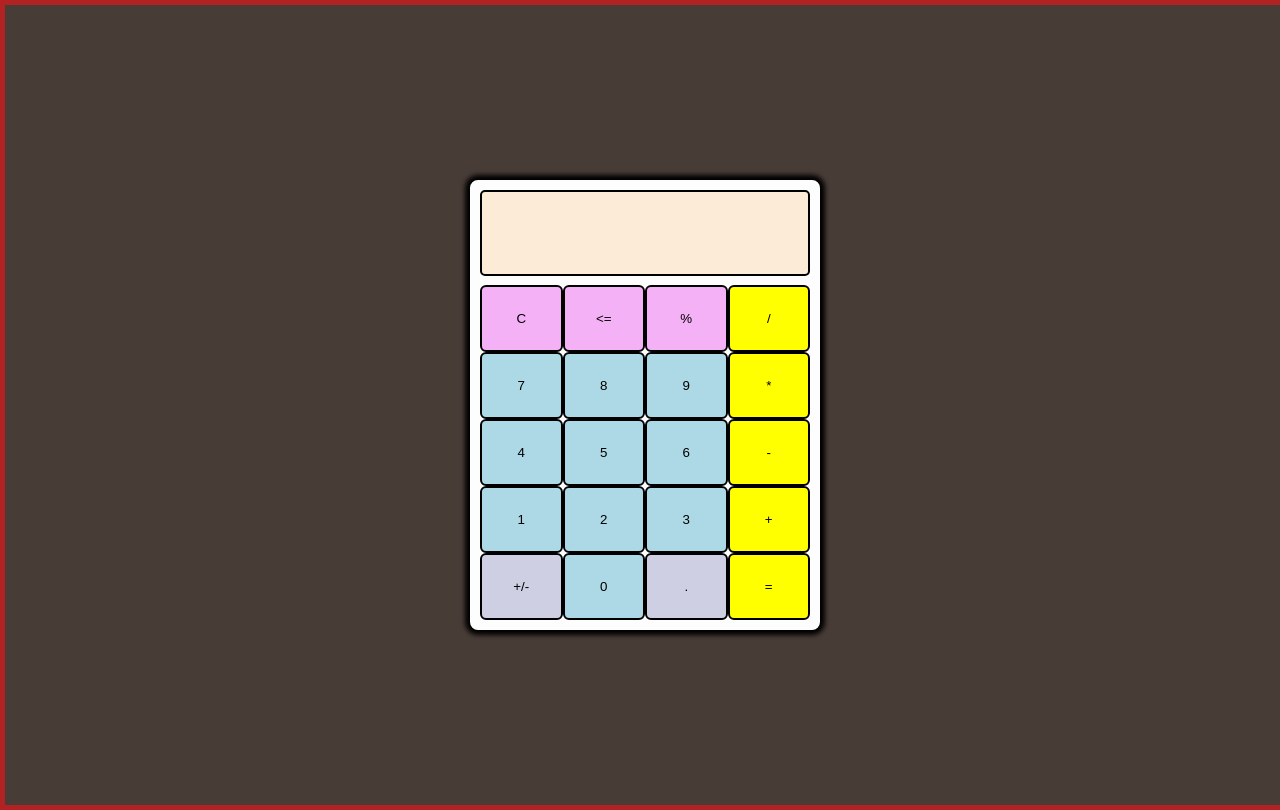
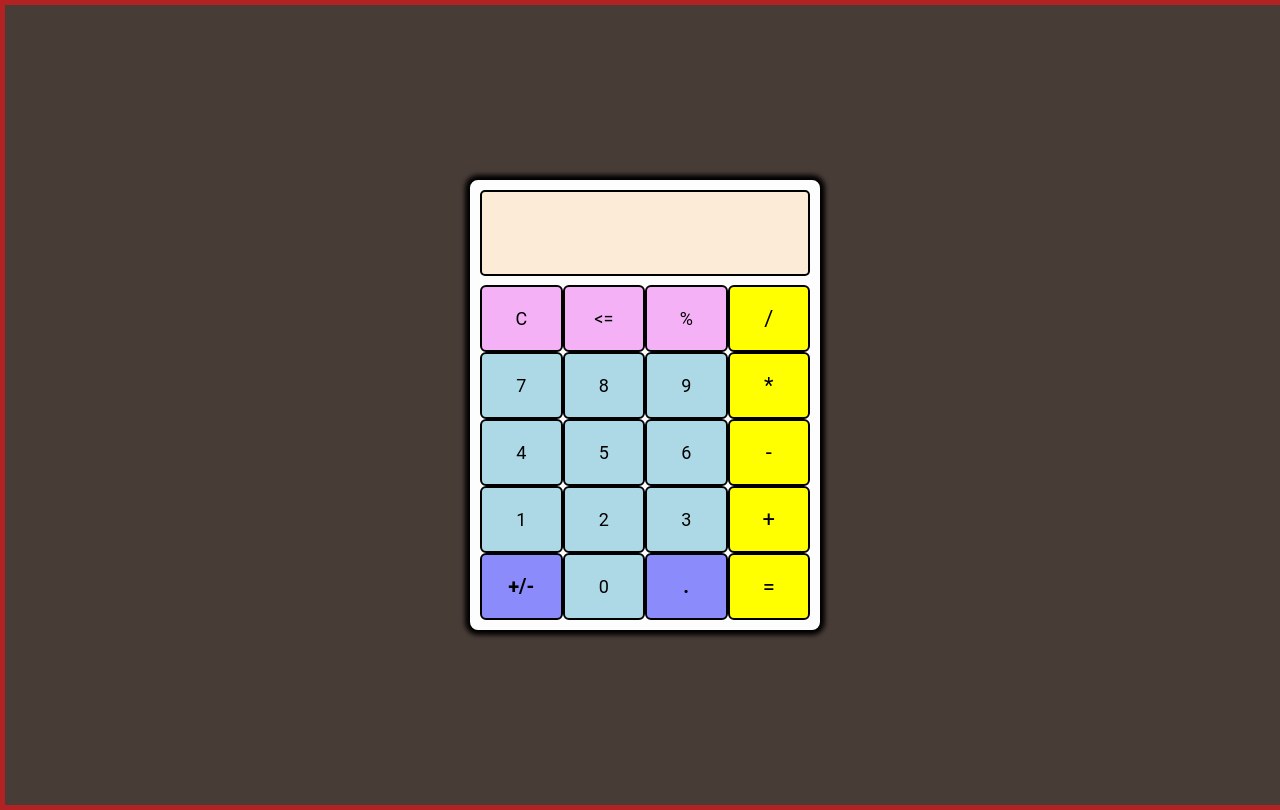
Before and after one commit to adacott/calculator, a plain HTML site: page index.html in a window 1280 px wide. Drawn offline with Linux system fonts and the light colour scheme.

Commit message:
Modified font size, font-weight, font-family
I also added some other changes such as making the "+/-" and "." key
be much more distinct from the surrounding keys. Also added a class
that will be used later to denote which operation key is currently
pressed.

```diff
--- a/style.css
+++ b/style.css
@@ -1,6 +1,7 @@
 * {
     margin: 0;
     padding: 0;
+    font-family: "Roboto", "sans-serif";
 }
 
 body {
@@ -73,11 +74,15 @@ body {
     justify-content: center;
     align-items: center;
     border-radius: 6px;
+    font-weight: 400;
+    font-size: 18px;
 }
 
 .keys>.negative,
 .decimal {
-    background-color: rgb(207, 207, 228);
+    background-color: rgb(139, 139, 252);
+    font-weight: bolder;
+    font-size: 20px;
 }
 
 .keys .top {
@@ -86,9 +91,14 @@ body {
 
 button:active {
     transform: translateY(2px);
-    border-top: 2px solid black;
+    border-top: 4px solid black;
 }
 
 .operation {
     background-color: yellow;
+    font-size: 22px;
 }
+
+.operation-pressed {
+    background-color: rgb(173, 173, 0);
+}
```
